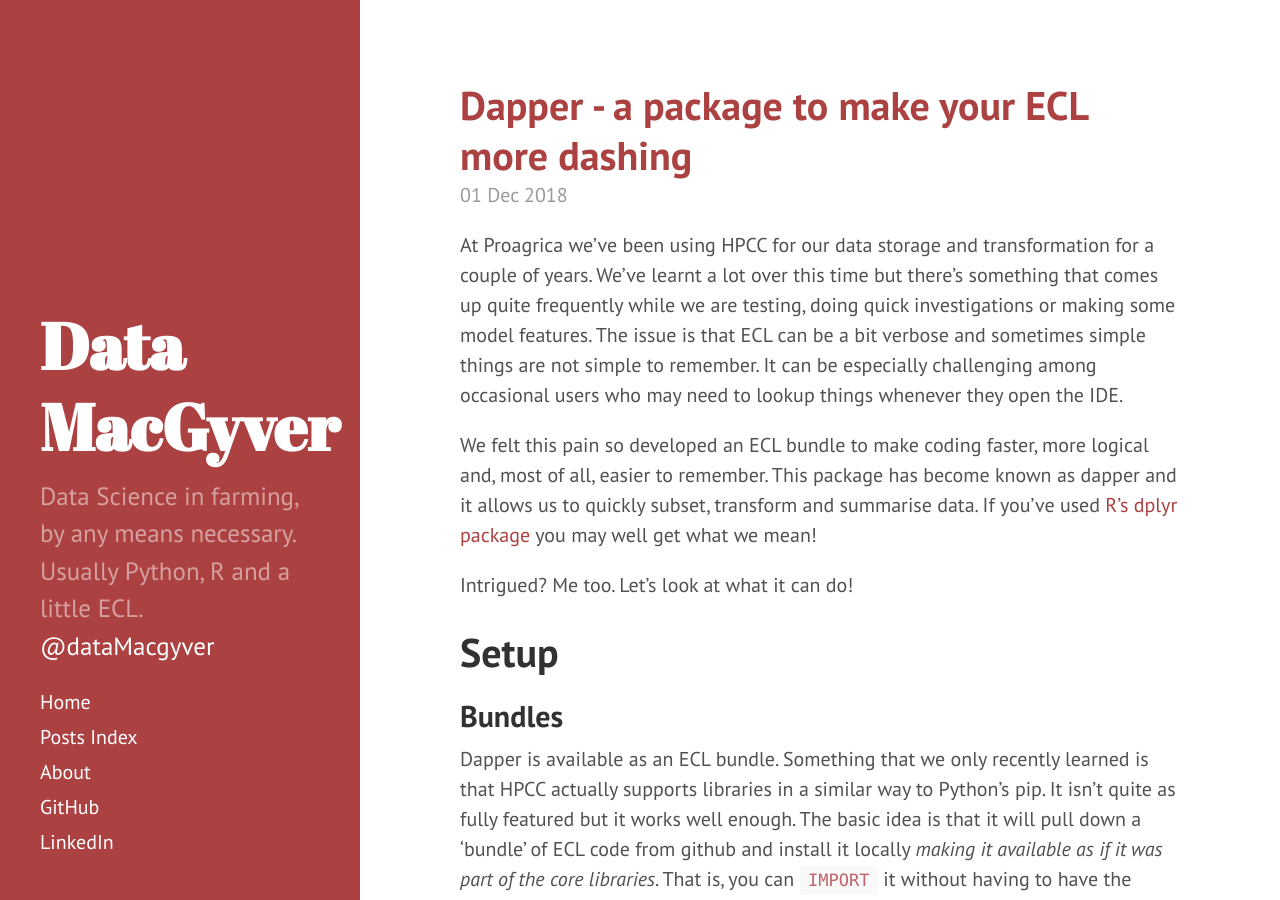
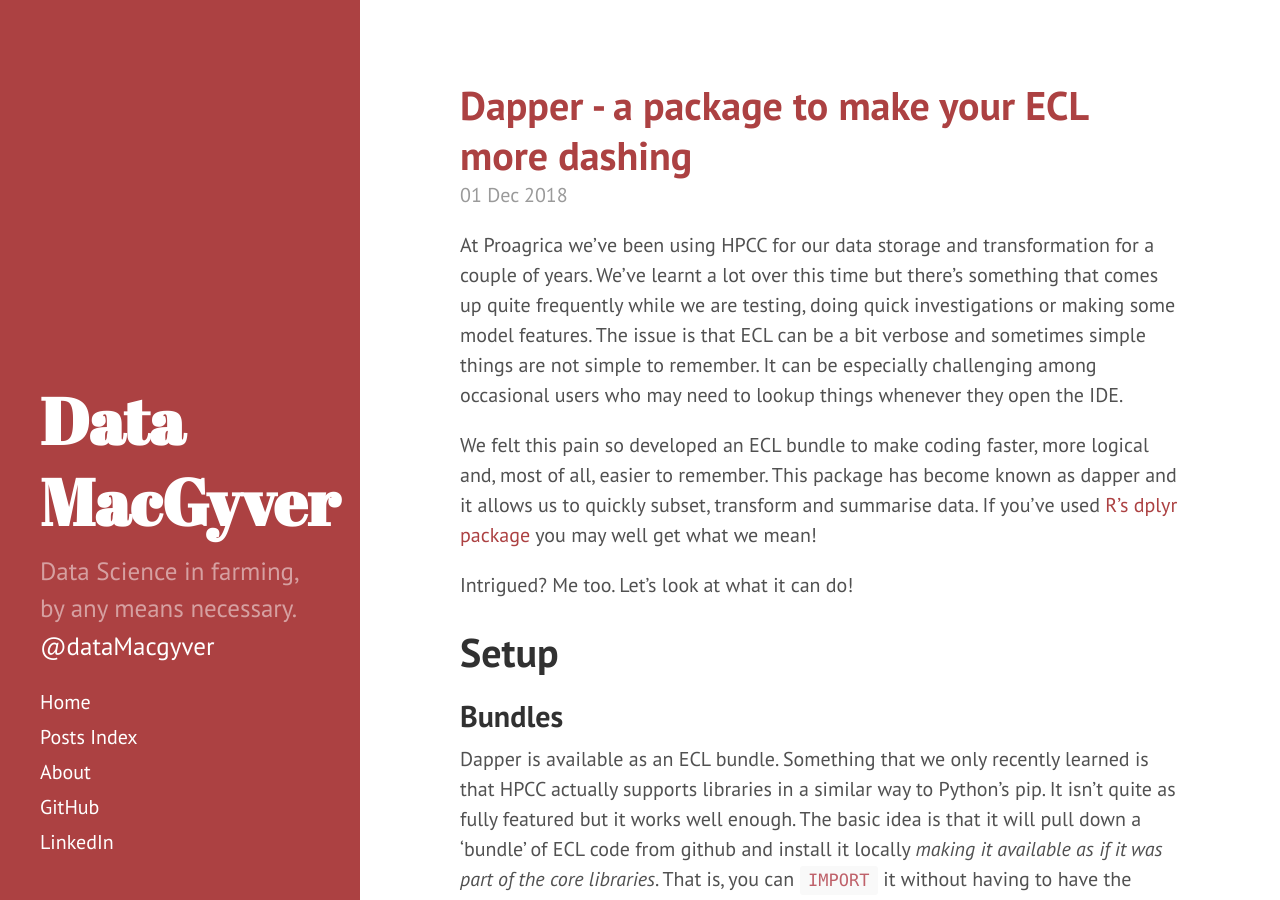
Before and after one commit to datamacgyver/old.datamacgyvergithubio, a Jekyll site: the page built from index.html, in a window 1280 px wide and 900 px high. Built offline with Jekyll 4.4.1, drawn with Linux system fonts in a browser that asks for light colours; Markdown is read by kramdown in place of the engine named in the settings; the list of posts is cut into pages by our own code.

Commit message:
Updating personal blurb

```diff
--- a/_config.yml
+++ b/_config.yml
@@ -30,8 +30,7 @@ tagline: 'I have a paperclip and some freetext fields. Make me a general AI.'
 author: Rob Mansfield
 email: mansfieldbitter@gmail.com
 description: > # this means to ignore newlines until "baseurl:"
-    Data Science in farming, by any means necessary.<br>
-    Usually Python, R and a little ECL.
+    Data Science in farming, by any means necessary.
     <a href="https://twitter.com/dataMacgyver" target="_blank">@dataMacgyver</a>
 
 # social links
```
